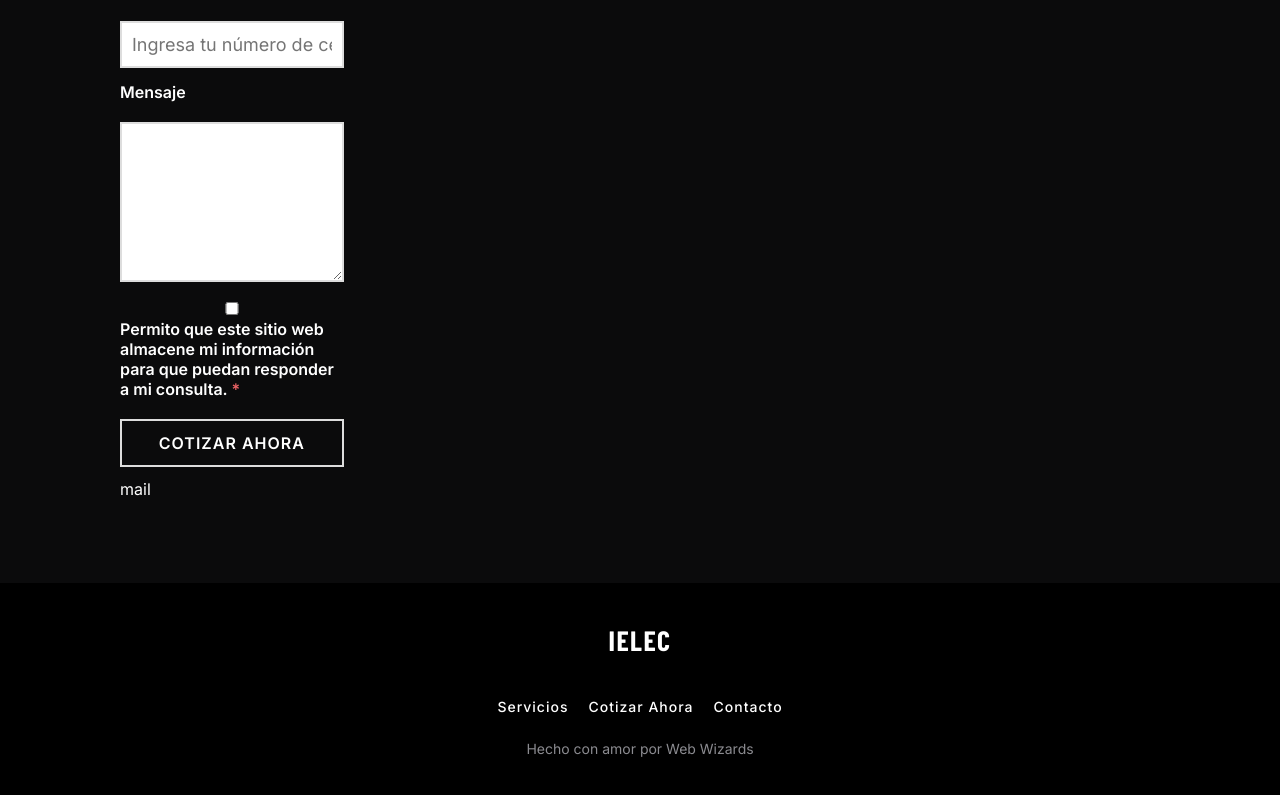
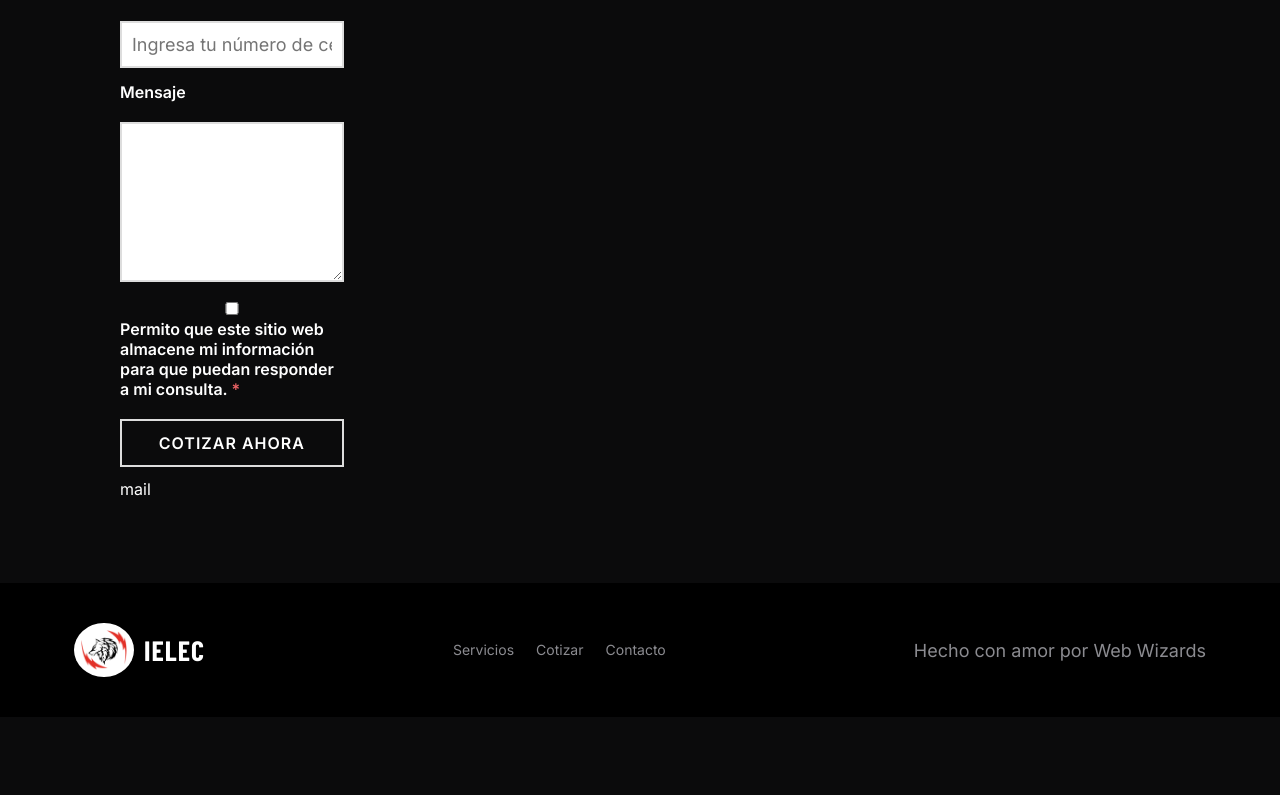
Before and after one commit to jonpapayon/ielec, a React (Vite) app: page / in a window 1280 px wide. Shown: the part 7024-7819 px from the top of the page. After the commit the page ends 7741 px from the top, so only its background shows below. Built offline with nearby package versions, Linux system fonts and the light colour scheme; a web font is replaced by a local one.

Commit message:
Refactor Footer component to use React Router Links

```diff
--- a/src/Components/Footer.jsx
+++ b/src/Components/Footer.jsx
@@ -1,17 +1,20 @@
-import './Footer.css'
+import { Link } from 'react-router-dom'
+import logo from '../assets/ielec-logo.png'
 
-function Footer() {
+export default function Footer() {
   return (
     <footer>
-    <h2>IELEC</h2>
-        <ul>
-            <li><a href="index.html#services">Servicios</a></li>
-            <li><a href="index.html#contact">Cotizar Ahora</a></li>
-            <li><a href="index.html#contact">Contacto</a></li>
-        </ul>
-        <p className="top">Hecho con amor por <a href="https://webwizards.lat">Web Wizards</a></p>
+      <div className="wrap foot">
+        <Link to="/" className="brand">
+          <span className="badge"><img src={logo} alt="IELEC" width="44" /></span>IELEC
+        </Link>
+        <div className="flinks">
+          <Link to="/#services">Servicios</Link>
+          <Link to="/#contact">Cotizar</Link>
+          <Link to="/#contact">Contacto</Link>
+        </div>
+        <p>Hecho con amor por <a href="https://webwizards.lat">Web Wizards</a></p>
+      </div>
     </footer>
   )
 }
-
-export default Footer
```
